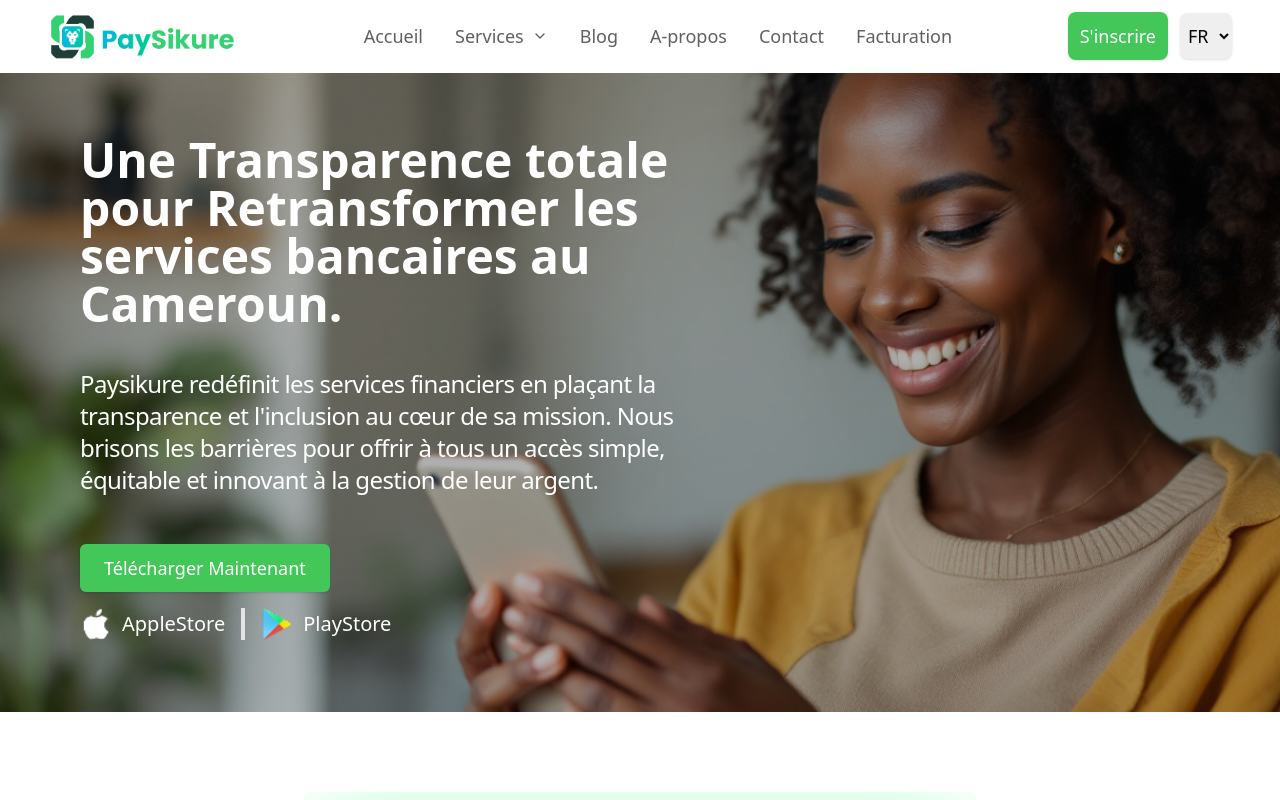
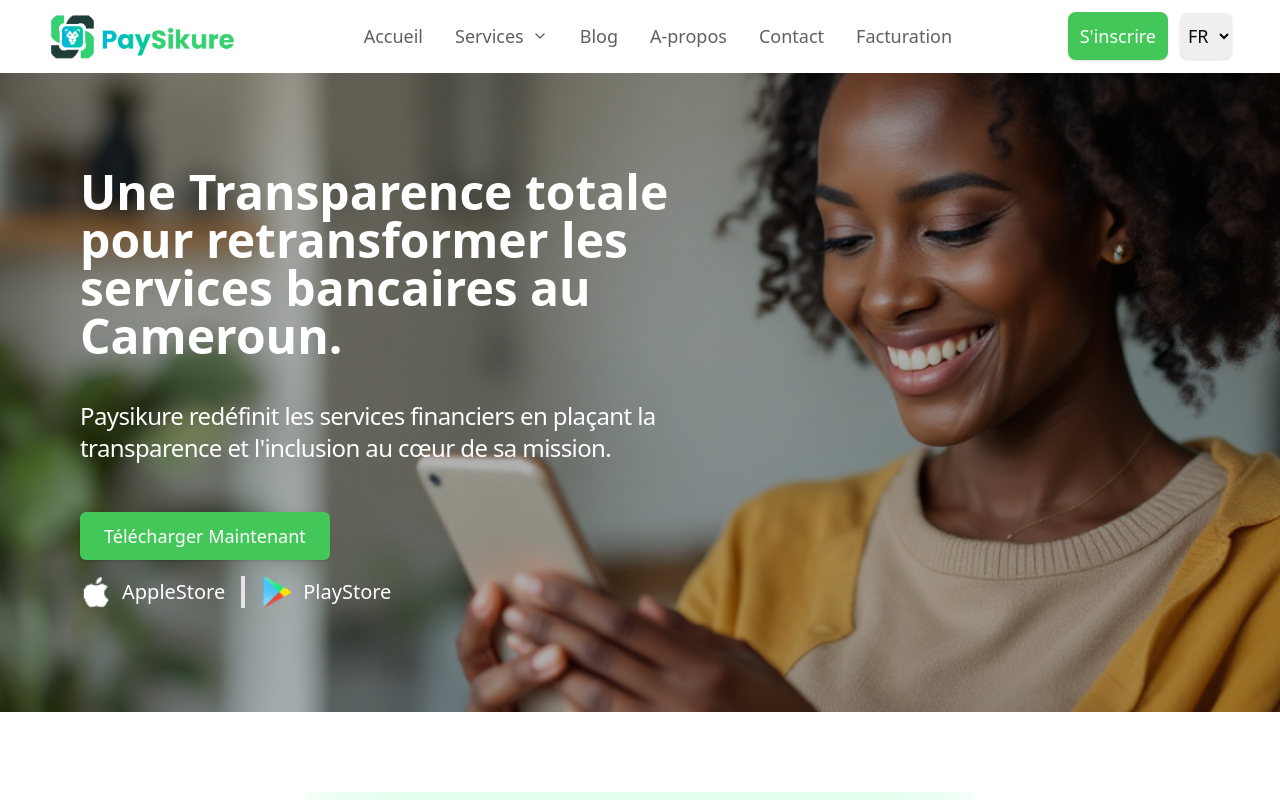
Before and after one commit to Hilary29/pay-sikure, a Next.js app: page / in a window 1280 px wide. Shown: the top 800 px of the page. Built offline with nearby package versions, Linux system fonts and the light colour scheme.

Commit message:
modify text

```diff
--- a/components/CardGroup.tsx
+++ b/components/CardGroup.tsx
@@ -9,7 +9,7 @@ interface CardData {
   description: string;
 }
 
-// Hardcoded card data
+
 const cards: CardData[] = [
   {
     image: "/images/Icon-Paysikure.png",
--- a/components/Hero.tsx
+++ b/components/Hero.tsx
@@ -1,7 +1,6 @@
 "use client";
 
 import Image from "next/image";
-import { Button } from "./ui/button";
 import { ScannerDialog } from "./ScannerDialog";
 
 export default function Hero() {
@@ -24,10 +23,10 @@ export default function Hero() {
             <div>
             <div className="flex flex-col gap-10 pb-8">
               <p className="text-2xl md:text-4xl lg:text-5xl font-semibold text-white leading-tight   ">
-              Une Transparence totale pour Retransformer les services bancaires au Cameroun.
+              Une Transparence totale pour retransformer les services bancaires au Cameroun.
               </p>
               <p className="text-md md:text-xl lg:text-2xl text-white font-normal leading-relaxed font-inter tracking-tight">
-              Paysikure redéfinit les services financiers en plaçant la transparence et l&apos;inclusion au cœur de sa mission. Nous brisons les barrières pour offrir à tous un accès simple, équitable et innovant à la gestion de leur argent.
+              Paysikure redéfinit les services financiers en plaçant la transparence et l&apos;inclusion au cœur de sa mission.
               </p>
             </div>
             </div>
```
